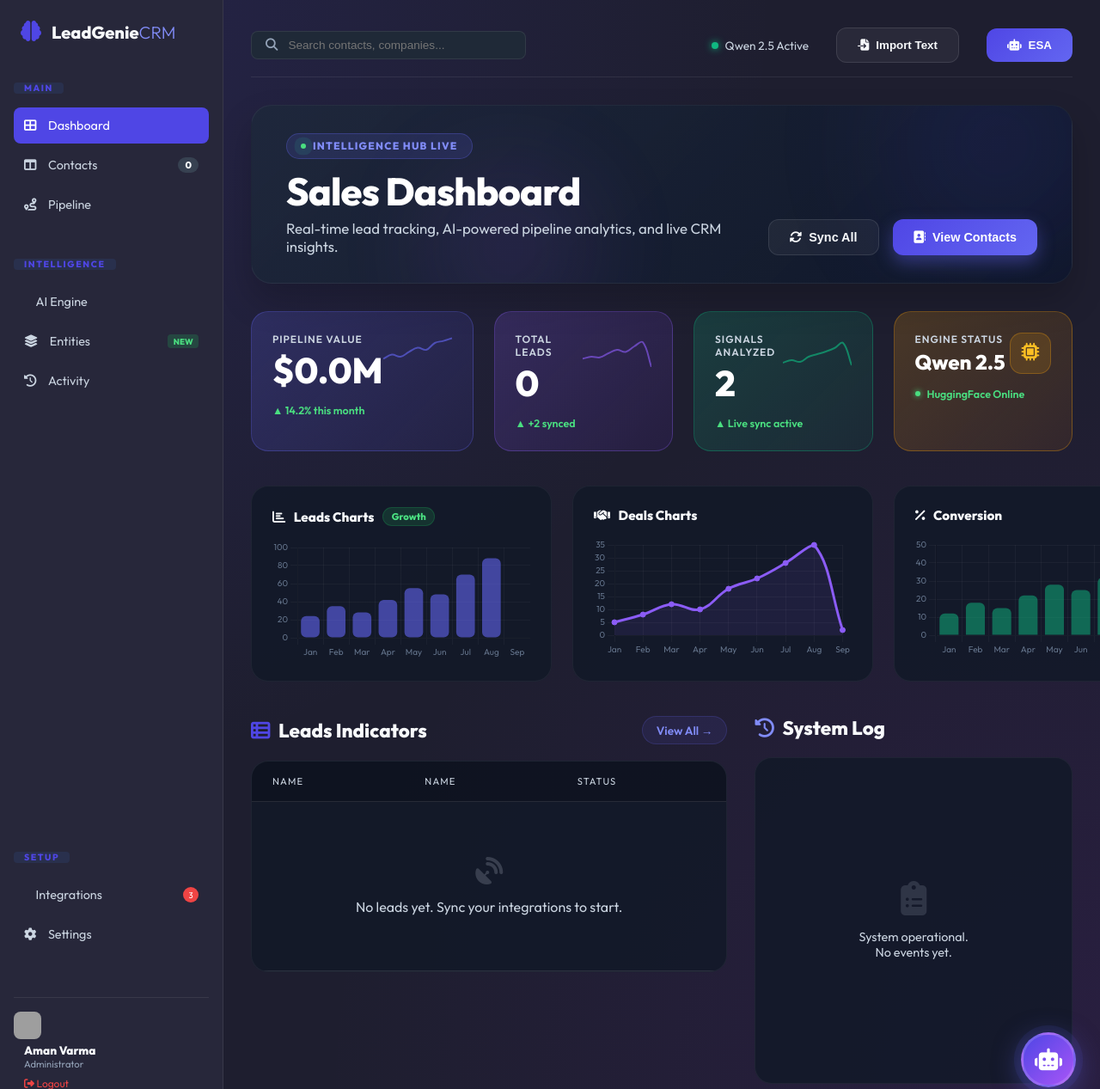
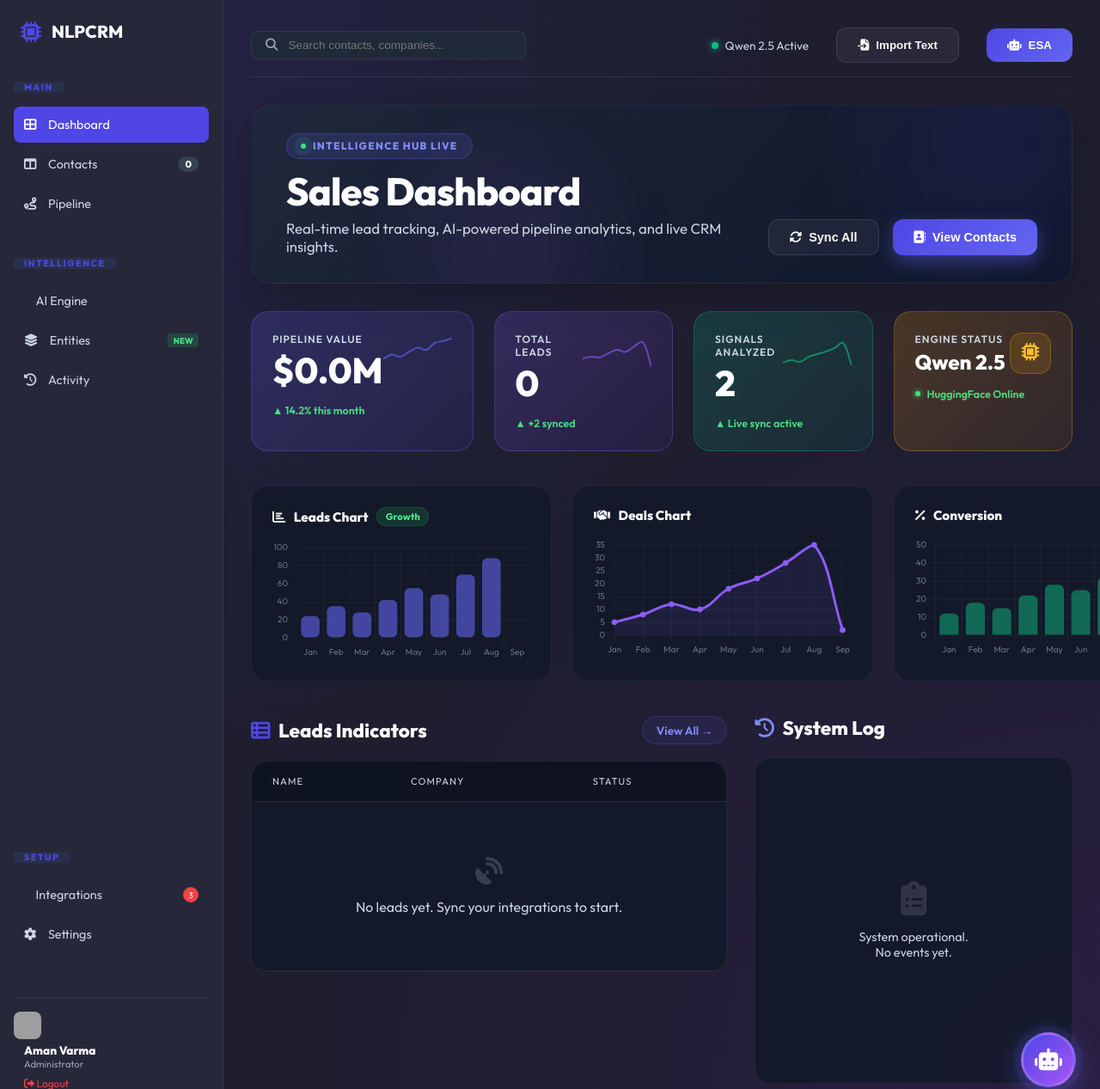
Before and after one commit to Amanvarma2231/NLPCRM, a Flask app: page / in a window 1280 px wide. Shown: the top 1267 px of the page at 86% size. Run offline with Flask 3, Linux system fonts and the light colour scheme; the visitor is signed in with stand-in values (Sample User, id 1); grey boxes are pictures that could not be loaded.

Commit message:
Final branding to NLPCRM and dashboard mistake corrections

```diff
--- a/app/services/db_service.py
+++ b/app/services/db_service.py
@@ -36,25 +36,30 @@
     def _connect(self):
         if self._connected and self._conn:
             try:
-                # Quick health check
+                # Health check
                 self._conn.execute("SELECT 1")
                 return True
-            except Exception:
+            except Exception as e:
+                logger.warning(f"Connection lost, re-establishing... ({e})")
                 self._connected = False
                 self._conn = None
 
         if not SQLITE_CLOUD_URL or "REPLACE_WITH" in SQLITE_CLOUD_URL:
-            logger.warning("SQLITE_CLOUD_URL not configured")
+            logger.warning("SQLITE_CLOUD_URL not configured in environment variables.")
             return False
 
         try:
+            logger.info(f"Attempting to connect to SQLite Cloud...")
             self._conn = sqlitecloud.connect(SQLITE_CLOUD_URL)
             self._setup_tables()
             self._connected = True
-            logger.info("Connected to SQLite Cloud")
+            logger.info("Successfully connected to SQLite Cloud node.")
             return True
         except Exception as e:
-            logger.error(f"SQLite Cloud connection failed: {e}")
+            logger.error(f"FATAL: SQLite Cloud connection failed. Error: {str(e)}")
+            # If it's a socket error, it might be transient or network related
+            if "socket" in str(e).lower():
+                logger.error("Network/Socket initialization error. Please check your firewall and internet connection.")
             self._connected = False
             return False
 
--- a/templates/base.html
+++ b/templates/base.html
@@ -4,8 +4,8 @@
 <head>
     <meta charset="UTF-8">
     <meta name="viewport" content="width=device-width, initial-scale=1.0">
-    <title>LeadGenie CRM</title>
-    <meta name="description" content="LeadGenie CRM - AI-powered lead intelligence and sales pipeline management.">
+    <title>NLPCRM</title>
+    <meta name="description" content="NLPCRM - AI-powered lead intelligence and sales pipeline management.">
     <!-- Google Fonts -->
     <link href="https://fonts.googleapis.com/css2?family=Outfit:wght@300;400;600;800&display=swap" rel="stylesheet">
     <!-- Font Awesome -->
@@ -29,8 +29,8 @@
     <div class="glass-bg"></div>
     <div class="sidebar">
         <div class="logo">
-            <div class="logo-icon"><i class="fas fa-brain"></i></div>
-            <span><strong>LeadGenie</strong><span style="color: var(--primary-light); font-weight: 300;">CRM</span></span>
+            <i class="fas fa-microchip"></i>
+            <span><strong>NLP</strong>CRM</span>
         </div>
 
         <div class="nav-group">
--- a/templates/dashboard.html
+++ b/templates/dashboard.html
@@ -97,12 +97,12 @@
     <div style="display: grid; grid-template-columns: 1fr 1fr 1fr; gap: 1.5rem; margin-bottom: 2.5rem;">
         <!-- Leads Chart -->
         <div class="chart-card">
-            <div class="chart-title"><i class="fas fa-chart-bar"></i> Leads Charts <span class="chart-badge growth">Growth</span></div>
+            <div class="chart-title"><i class="fas fa-chart-bar"></i> Leads Chart <span class="chart-badge growth">Growth</span></div>
             <canvas id="leadsChart" height="140"></canvas>
         </div>
         <!-- Deals Chart -->
         <div class="chart-card">
-            <div class="chart-title"><i class="fas fa-handshake"></i> Deals Charts</div>
+            <div class="chart-title"><i class="fas fa-handshake"></i> Deals Chart</div>
             <canvas id="dealsChart" height="140"></canvas>
         </div>
         <!-- Conversion Chart -->
@@ -128,14 +128,14 @@
                     <thead>
                         <tr style="background: rgba(0,0,0,0.2);">
                             <th style="padding: 1rem 1.5rem; text-align: left; font-size: 0.7rem; color: var(--text-dim); text-transform: uppercase; letter-spacing: 0.1em;">Name</th>
-                            <th style="padding: 1rem 1.5rem; text-align: left; font-size: 0.7rem; color: var(--text-dim); text-transform: uppercase; letter-spacing: 0.1em;">Name</th>
+                            <th style="padding: 1rem 1.5rem; text-align: left; font-size: 0.7rem; color: var(--text-dim); text-transform: uppercase; letter-spacing: 0.1em;">Company</th>
                             <th style="padding: 1rem 1.5rem; text-align: left; font-size: 0.7rem; color: var(--text-dim); text-transform: uppercase; letter-spacing: 0.1em;">Status</th>
                         </tr>
                     </thead>
                     <tbody>
                         {% if recent_contacts %}
                         {% for contact in recent_contacts %}
-                        <tr class="leads-row" style="cursor: pointer;" onclick="viewContact('{{ contact.name }}','{{ contact.email }}','{{ contact.phone }}','{{ contact.company }}','{{ contact.interest }}','{{ contact.email2 or '[]' }}','{{ contact.social_media or '[]' }}')">
+                        <tr class="leads-row" style="cursor: pointer;" onclick="viewContact({{ contact.name|tojson|safe }}, {{ contact.email|tojson|safe }}, {{ contact.phone|tojson|safe }}, {{ contact.company|tojson|safe }}, {{ contact.interest|tojson|safe }}, {{ (contact.email2 or '[]')|tojson|safe }}, {{ (contact.social_media or '[]')|tojson|safe }})">
                             <td style="padding: 1rem 1.5rem; border-bottom: 1px solid rgba(255,255,255,0.03);">
                                 <div style="display: flex; align-items: center; gap: 0.8rem;">
                                     <img src="https://ui-avatars.com/api/?name={{ (contact.name or contact.email or 'U')|urlencode }}&background=6366f1&color=fff&bold=true&size=64" style="width: 38px; height: 38px; border-radius: 10px; border: 2px solid rgba(99,102,241,0.3);">
@@ -525,7 +525,7 @@
     type: 'bar',
     data: {
         labels: months,
-        datasets: [{ label: 'Leads', data: [24, 35, 28, 42, 55, 48, 70, 88, {{ contacts_count }}], backgroundColor: 'rgba(99,102,241,0.6)', borderRadius: 6, borderSkipped: false }]
+        datasets: [{ label: 'Leads', data: [24, 35, 28, 42, 55, 48, 70, 88, Number("{{ contacts_count }}")], backgroundColor: 'rgba(99,102,241,0.6)', borderRadius: 6, borderSkipped: false }]
     },
     options: {...chartDefaults}
 });
@@ -535,7 +535,7 @@
     type: 'line',
     data: {
         labels: months,
-        datasets: [{ label: 'Deals', data: [5, 8, 12, 10, 18, 22, 28, 35, {{ [messages_count, 1]|max }}], borderColor: '#8b5cf6', backgroundColor: 'rgba(139,92,246,0.1)', tension: 0.4, fill: true, pointBackgroundColor: '#8b5cf6', pointRadius: 3, pointHoverRadius: 6 }]
+        datasets: [{ label: 'Deals', data: [5, 8, 12, 10, 18, 22, 28, 35, Number("{{ [messages_count, 1]|max }}")], borderColor: '#8b5cf6', backgroundColor: 'rgba(139,92,246,0.1)', tension: 0.4, fill: true, pointBackgroundColor: '#8b5cf6', pointRadius: 3, pointHoverRadius: 6 }]
     },
     options: {...chartDefaults}
 });
@@ -559,7 +559,7 @@
     });
 }
 makeSparkline('sparkline1', [12,18,15,22,28,25,35,38,42], 'rgba(99,102,241,0.8)');
-makeSparkline('sparkline2', [24,30,28,40,50,44,60,72,{{ contacts_count }}], 'rgba(139,92,246,0.8)');
-makeSparkline('sparkline3', [5,8,6,12,15,18,22,28,{{ [messages_count,1]|max }}], 'rgba(16,185,129,0.8)');
+makeSparkline('sparkline2', [24,30,28,40,50,44,60,72, Number("{{ contacts_count }}")], 'rgba(139,92,246,0.8)');
+makeSparkline('sparkline3', [5,8,6,12,15,18,22,28, Number("{{ [messages_count,1]|max }}")], 'rgba(16,185,129,0.8)');
 </script>
 {% endblock %}
```
